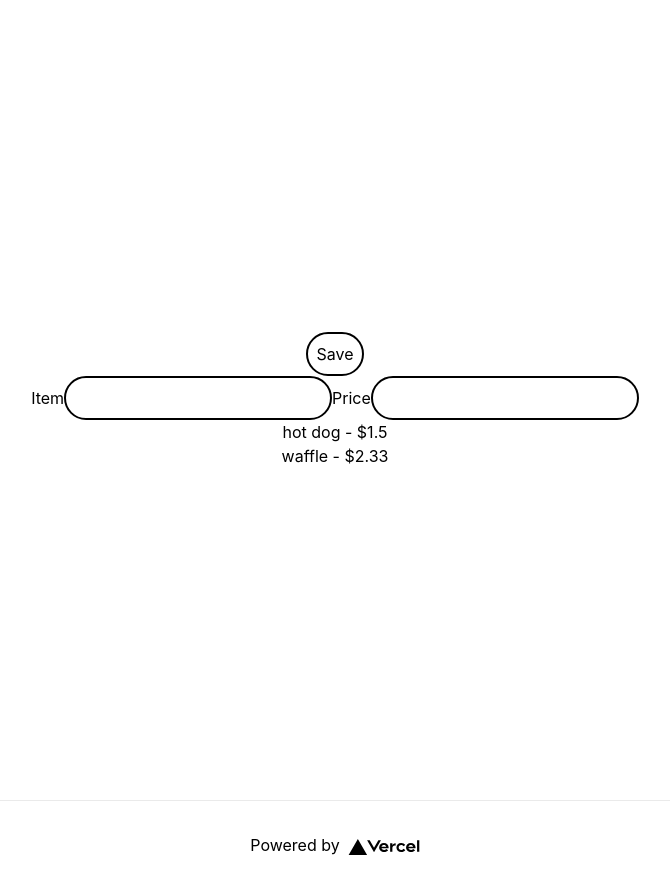
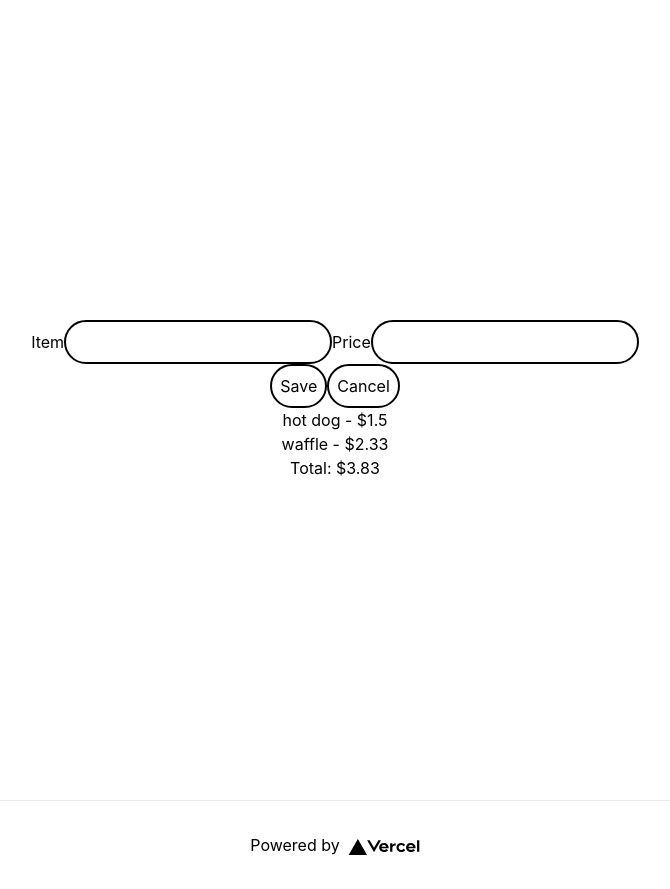
Before and after one commit to richieyi/ez-split, a Next.js app: page / in a window 1280 px wide. Both pictures are taken after a click on the button "Add Item". Shown: the whole page, without its empty margins (305-975 px from the left). Built offline with nearby package versions, Linux system fonts and the light colour scheme.

Commit message:
Allow user to cancel adding new item and check for errors before adding

```diff
--- a/pages/index.tsx
+++ b/pages/index.tsx
@@ -20,9 +20,17 @@ interface Item {
   price: number;
 }
 
+/*
+TODO:
+- Names of people
+- Split type (evenly/percentage)
+- Display total
+*/
+
 const Home: NextPage = () => {
   const [newName, setNewName] = useState<string>('');
   const [newPrice, setNewPrice] = useState<string>('');
+  const [hasError, setHasError] = useState<boolean>(false);
   const [isAddingNew, setIsAddingNew] = useState<boolean>(false);
   const [items, setItems] = useState<Item[]>([item1, item2]);
 
@@ -37,8 +45,20 @@ const Home: NextPage = () => {
   }
 
   function handleSave() {
-    setItems([...items, { name: newName, price: Number(newPrice) }]);
-    setIsAddingNew(!isAddingNew);
+    if (newName.length > 0 && newPrice.length > 0) {
+      setItems([
+        ...items,
+        { name: newName, price: Number(newPrice) },
+      ]);
+      setIsAddingNew(!isAddingNew);
+      setHasError(false);
+    } else {
+      setHasError(true);
+    }
+  }
+
+  function handleCancel() {
+    setIsAddingNew(false);
   }
 
   function handleNameChange(e) {
@@ -47,6 +67,13 @@ const Home: NextPage = () => {
 
   function handlePriceChange(e) {
     setNewPrice(e.target.value);
+  }
+
+  function displayTotal() {
+    return items.reduce(
+      (prevVal, currVal) => prevVal + currVal.price,
+      0
+    );
   }
 
   return (
@@ -61,6 +88,24 @@ const Home: NextPage = () => {
       </Head>
 
       <main className={styles.main}>
+        {isAddingNew ? (
+          <form>
+            <label htmlFor="first">Item</label>
+            <input
+              type="text"
+              name="first"
+              className="border-2 border-black rounded-full p-2"
+              onChange={handleNameChange}
+            />
+            <label htmlFor="second">Price</label>
+            <input
+              type="text"
+              name="second"
+              className="border-2 border-black rounded-full p-2"
+              onChange={handlePriceChange}
+            />
+          </form>
+        ) : null}
         <div className="flex">
           {!isAddingNew ? (
             <button
@@ -80,26 +125,21 @@ const Home: NextPage = () => {
               Save
             </button>
           ) : null}
+          {isAddingNew ? (
+            <button
+              type="button"
+              className="border-2 border-black rounded-full p-2"
+              onClick={handleCancel}
+            >
+              Cancel
+            </button>
+          ) : null}
+          {isAddingNew && hasError ? (
+            <span>Error! Enter item and price.</span>
+          ) : null}
         </div>
-        {isAddingNew ? (
-          <form>
-            <label htmlFor="first">Item</label>
-            <input
-              type="text"
-              name="first"
-              className="border-2 border-black rounded-full p-2"
-              onChange={handleNameChange}
-            />
-            <label htmlFor="second">Price</label>
-            <input
-              type="text"
-              name="second"
-              className="border-2 border-black rounded-full p-2"
-              onChange={handlePriceChange}
-            />
-          </form>
-        ) : null}
         {renderItems()}
+        {`Total: $${displayTotal()}`}
       </main>
 
       <footer className={styles.footer}>
```
